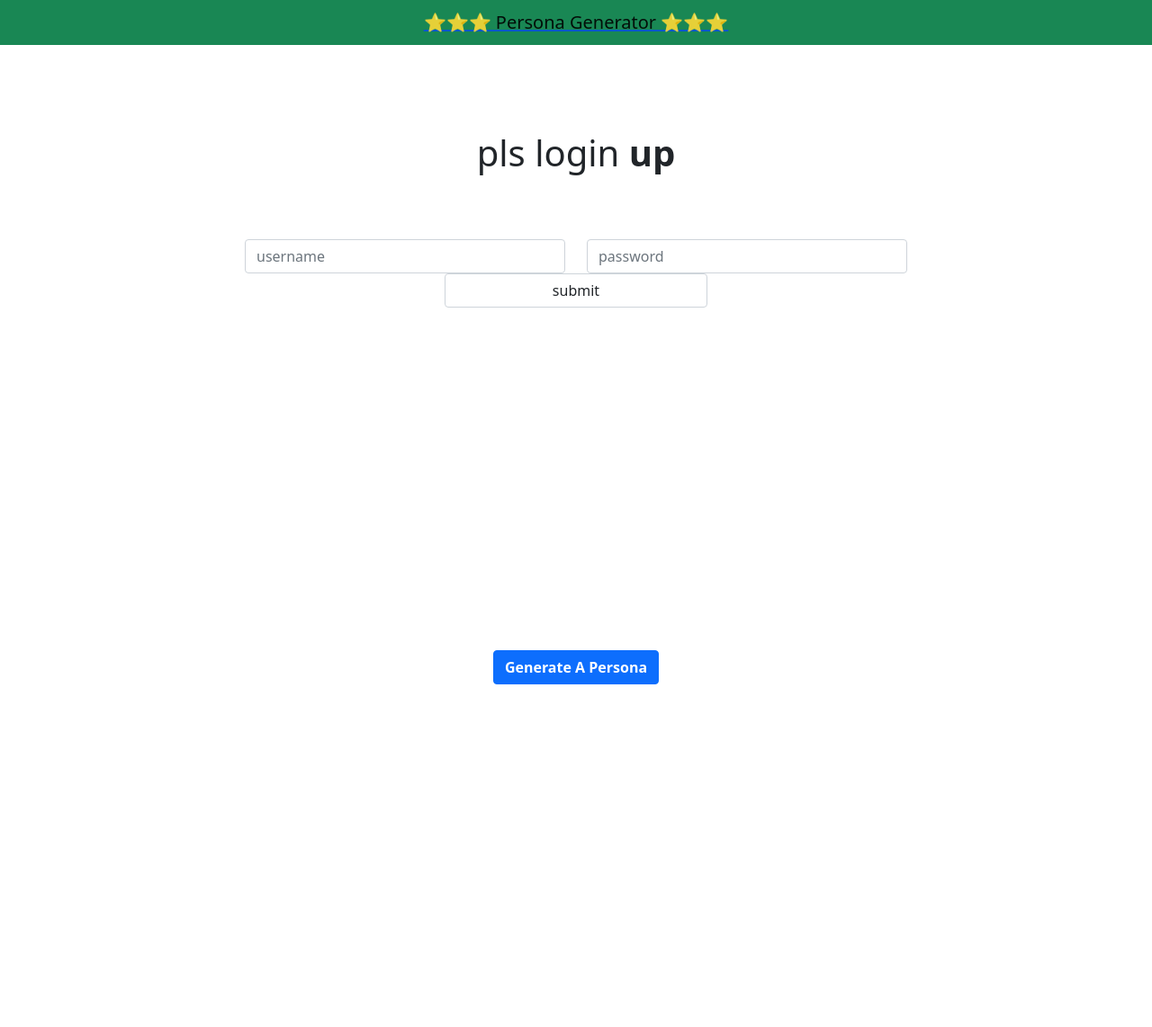
After one commit to projects4life/personegenerator, a Flask app: template templates/login.html in a window 1280 px wide. The commit adds this page. Shown: the whole page at 90% size. Run offline with Flask 2, Linux system fonts and the light colour scheme; the template is opened without the code that fills it, so the values that code supplies are empty.

Commit message:
first version of login is working

```diff
--- a/app.py
+++ b/app.py
@@ -54,13 +54,7 @@ def request_loader(request):
 @app.route('/login', methods=['GET', 'POST'])
 def login():
     if flask.request.method == 'GET':
-        return '''
-               <form action='login' method='POST'>
-                <input type='text' name='email' id='email' placeholder='email'/>
-                <input type='password' name='password' id='password' placeholder='password'/>
-                <input type='submit' name='submit'/>
-               </form>
-               '''
+        return render_template("login.html")
 
     email = flask.request.form['email']
     if email in users and flask.request.form['password'] == users[email]['password']:
--- /dev/null
+++ b/templates/login.html
@@ -0,0 +1,89 @@
+<!DOCTYPE html>
+<html lang="en">
+  <head>
+    <!-- Required meta tags -->
+    <meta charset="utf-8" />
+    <meta name="viewport" content="width=device-width, initial-scale=1" />
+
+    <!-- Bootstrap CSS -->
+    <link
+      href="https://cdn.jsdelivr.net/npm/bootstrap@5.0.2/dist/css/bootstrap.min.css"
+      rel="stylesheet"
+      integrity="sha384-EVSTQN3/azprG1Anm3QDgpJLIm9Nao0Yz1ztcQTwFspd3yD65VohhpuuCOmLASjC"
+      crossorigin="anonymous"
+    />
+
+    <title>Persona Generator</title>
+  </head>
+  <body>
+    <!-- NavBar -->
+    <a href="/">
+        <nav class="navbar navbar-light bg-success">
+          <div class="container-fluid">
+            <span class="navbar-brand h1 m-auto">&#11088;&#11088;&#11088; Persona Generator &#11088;&#11088;&#11088;</span>
+          </div>
+        </nav>
+        </a>
+    <!-- Optional JavaScript; choose one of the two! -->
+
+    <!-- Option 1: Bootstrap Bundle with Popper -->
+    <script
+      src="https://cdn.jsdelivr.net/npm/bootstrap@5.0.2/dist/js/bootstrap.bundle.min.js"
+      integrity="sha384-MrcW6ZMFYlzcLA8Nl+NtUVF0sA7MsXsP1UyJoMp4YLEuNSfAP+JcXn/tWtIaxVXM"
+      crossorigin="anonymous"
+    ></script>
+
+
+    <section class="contact section-padding">
+        <div class="container">
+            <div class="row">
+
+                    <div class="col-lg-6 mx-auto col-md-7 col-12 py-5 mt-5 text-center" data-aos="fade-up">
+                    <h1 class="mb-4">pls login <strong>up</strong> </h1>
+                    </div>
+
+                    <div class="col-lg-8 mx-auto col-md-10 col-12">
+
+                    <!-- Follow https://templatemo.com/contact page to setup your own contact form -->
+
+                    <form action="/login" method="POST" class="contact-form" data-aos="fade-up" data-aos-delay="300" role="form">
+                        <div class="row">
+                        <div class="col-lg-6 col-12">
+                            <input type='text' name='email'  class="form-control" id='email' placeholder='username'/>
+                        </div>
+
+
+                        <div class="col-lg-6 col-12">
+                            <input type='password' name='password'  class="form-control" id='password' placeholder='password'/>
+                        </div>
+
+
+                        <div class="col-lg-5 mx-auto col-7">
+                        <button type="submit" class="form-control" id="submit-button" name="submit">submit</button>
+                        </div>
+                        </div>
+
+                        </form>
+                    </div>
+
+            </div>
+        </div>
+    </section>
+    <div class="container d-flex justify-content-center align-items-center vh-100">
+        <div class="row">
+          <div class="col">
+            <button class="btn btn-primary fw-bold" type="button" onclick="redirectToPersona()">
+              Generate A Persona
+            </button>
+          </div>
+        </div>
+      </div>
+
+      <script>
+      function redirectToPersona() {
+        window.location.href = '/persona';
+      }
+      </script>
+
+  </body>
+</html>
```
Also changed, not shown: templates/index.html (+11 -4 lines), templates/persona.html (+19 -0 lines).
